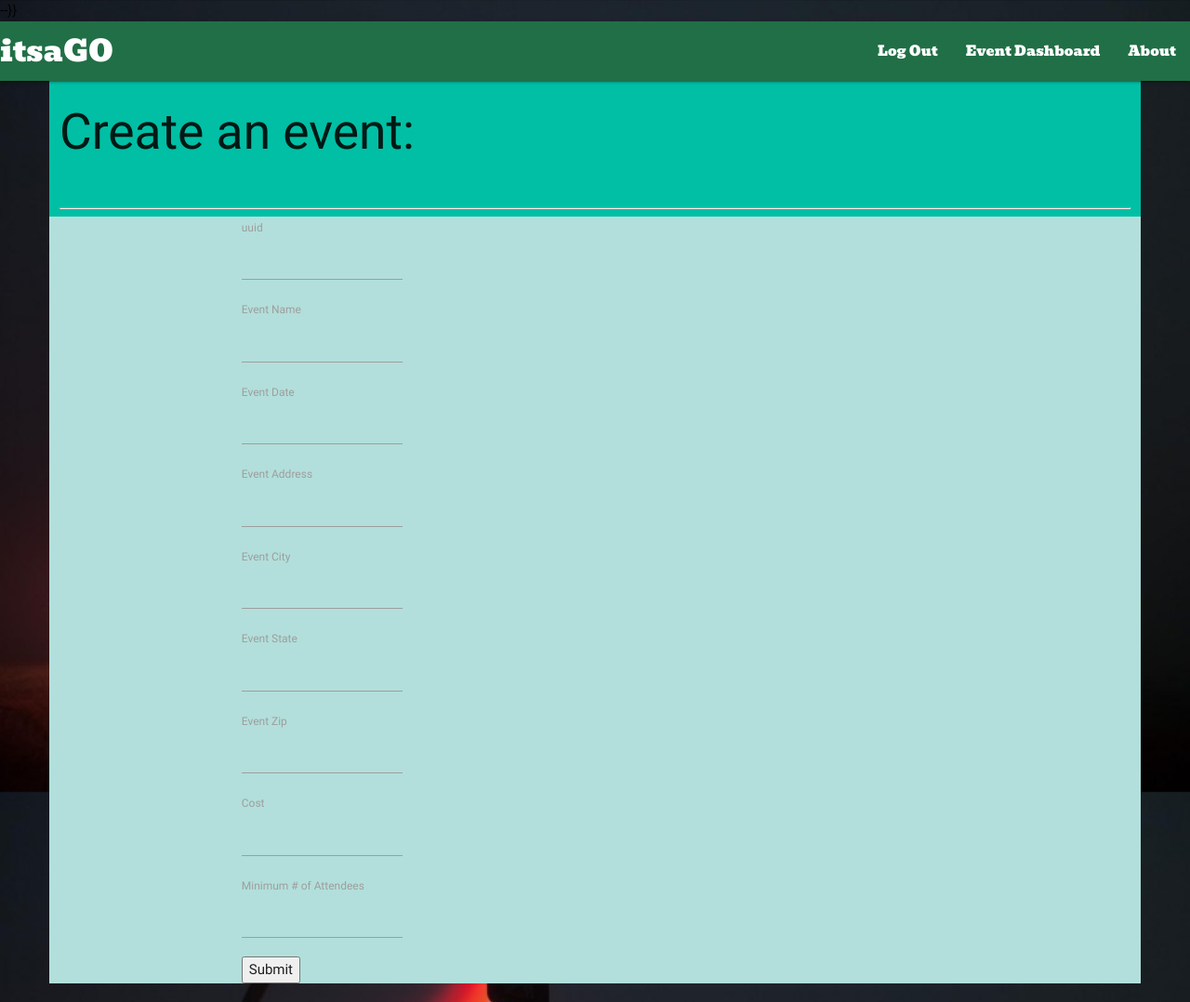
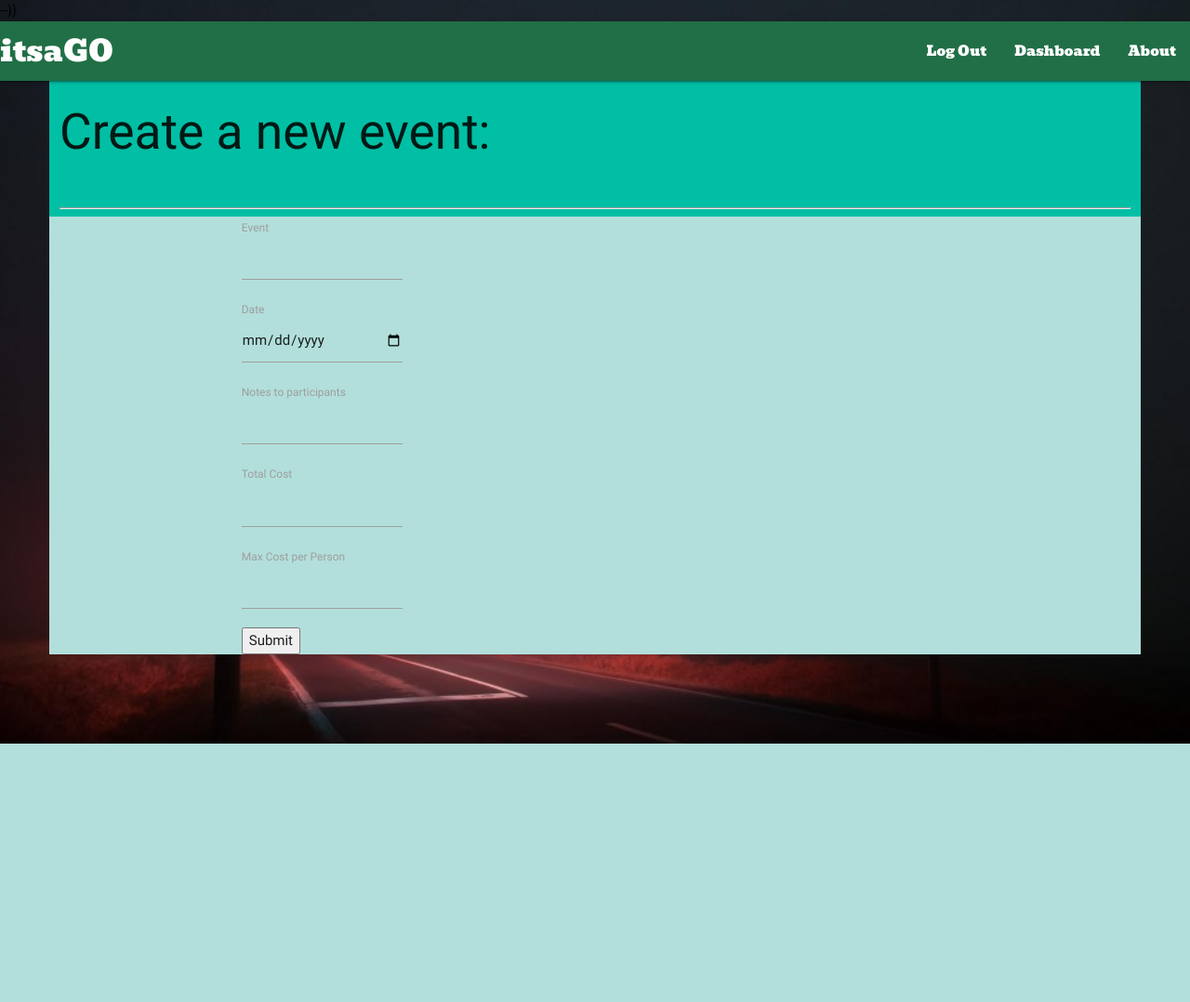
Before and after one commit to torrencj/Its-a-Go, a Node project: template app/views/create.handlebars in a window 1280 px wide. Shown: the whole page at 93% size. After the commit the page ends 800 px from the top, so only its background shows below. Run offline with Node 20 templates, Linux system fonts and the light colour scheme; the template is opened without the code that fills it, so the values that code supplies are empty; some libraries are stand-ins or nearby versions; some web fonts are replaced.

Commit message:
pushing for john to pull

```diff
--- a/app/views/create.handlebars
+++ b/app/views/create.handlebars
@@ -8,7 +8,7 @@
         <ul class="right hide-on-med-and-down">
           {{!-- <li><a href="login">Login</a></li> --}}
           <li><a href="signout">Log Out</a></li>
-          <li><a href="dashboard">Event Dashboard</a></li>
+          <li><a href="dashboard">Dashboard</a></li>
           <li><a href="about">About</a></li>
 
         </ul>
@@ -17,7 +17,7 @@
         <ul class="side-nav" id="mobile-demo">
           <li><a href="signout">Log Out</a></li>
           {{!-- <li><a href="login">Login</a></li> --}}
-          <li><a href="dashboard">Event Dashboard</a></li>
+          <li><a href="dashboard">Dashboard</a></li>
           <li><a href="about">About</a></li>
 
       </ul>
@@ -30,7 +30,7 @@
 <div class="container">
 <div class="row teal lighten-4">
     <div class="col s12 teal accent-4">
-        <h2>Create an event:</h2>
+        <h2>Create a new event:</h2>
     <br>
     <hr>
     </div>
@@ -38,34 +38,30 @@
     <div class="col s2">
         <form action="/api/event/new" method="POST">
 
-            <label for="UserUuid">uuid</label>
+{{!--             <label for="UserUuid">uuid</label>
             <input type="text" name="UserUuid">
             <br>
+ --}}
+            <label for="event" placeholder="Folsom Street Festival">Event</label>
+            <input type="text" name="event">
+            <br>
 
-            <label for="eventName">Event Name</label>
-            <input type="text" name="eventName">
+            <label for="date" placeholder="2018-09-21">Date</label>
+            <input id="date" type="date" name="date">
             <br>
-            <label for="eventDate">Event Date</label>
-            <input type="text" name="eventDate">
+
+            <label for="notes" placeholder="Bring sunscreen!">Notes to participants</label>
+            <input type="text" name="notes">
             <br>
-            <label for="eventAddress">Event Address</label>
-            <input type="text" name="eventAddress">
+
+            <label for="totalCost" placeholder="600.00">Total Cost</label>
+            <input type="text" name="totalCost">
             <br>
-            <label for="eventCity">Event City</label>
-            <input type="text" name="eventCity">
+
+            <label for="maxCPP" placeholder="75.00">Max Cost per Person</label>
+            <input type="text" name="maxCPP">
             <br>
-            <label for="eventState">Event State</label>
-            <input type="text" name="eventState">
-            <br>
-            <label for="eventZip">Event Zip</label>
-            <input type="text" name="eventZip">
-            <br>
-            <label for="eventCost">Cost</label>
-            <input type="text" name="eventCost">
-            <br>
-            <label for="eventMinimum">Minimum # of Attendees</label>
-            <input type="text" name="eventMinimum">
-            <br>
+
             <button type="submit" >Submit</button>
         </form>
         </div>
```
Also changed, not shown: app/controllers/eventcontroller.js (+31 -34 lines), seeds.sql (+4 -10 lines).
